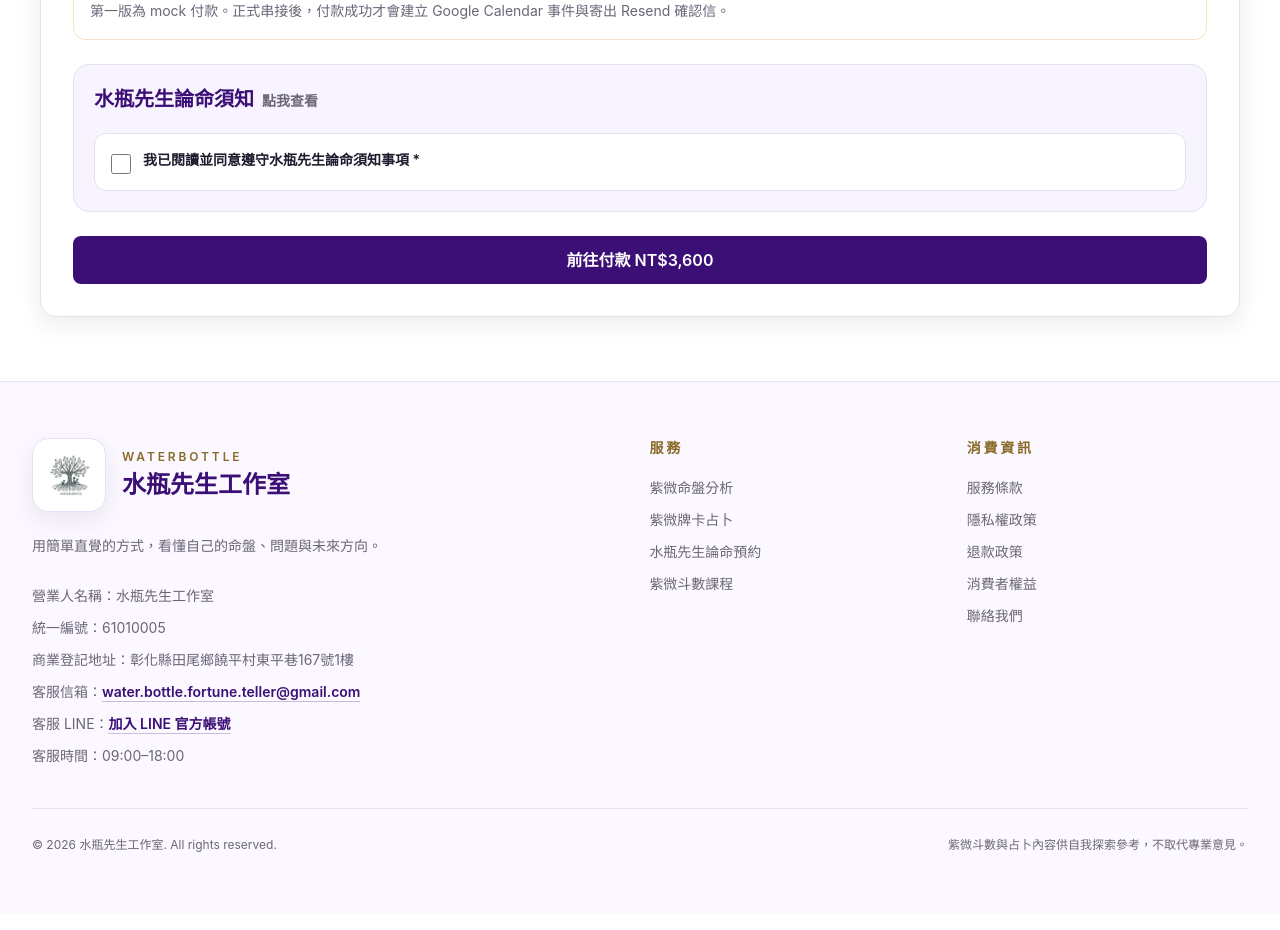
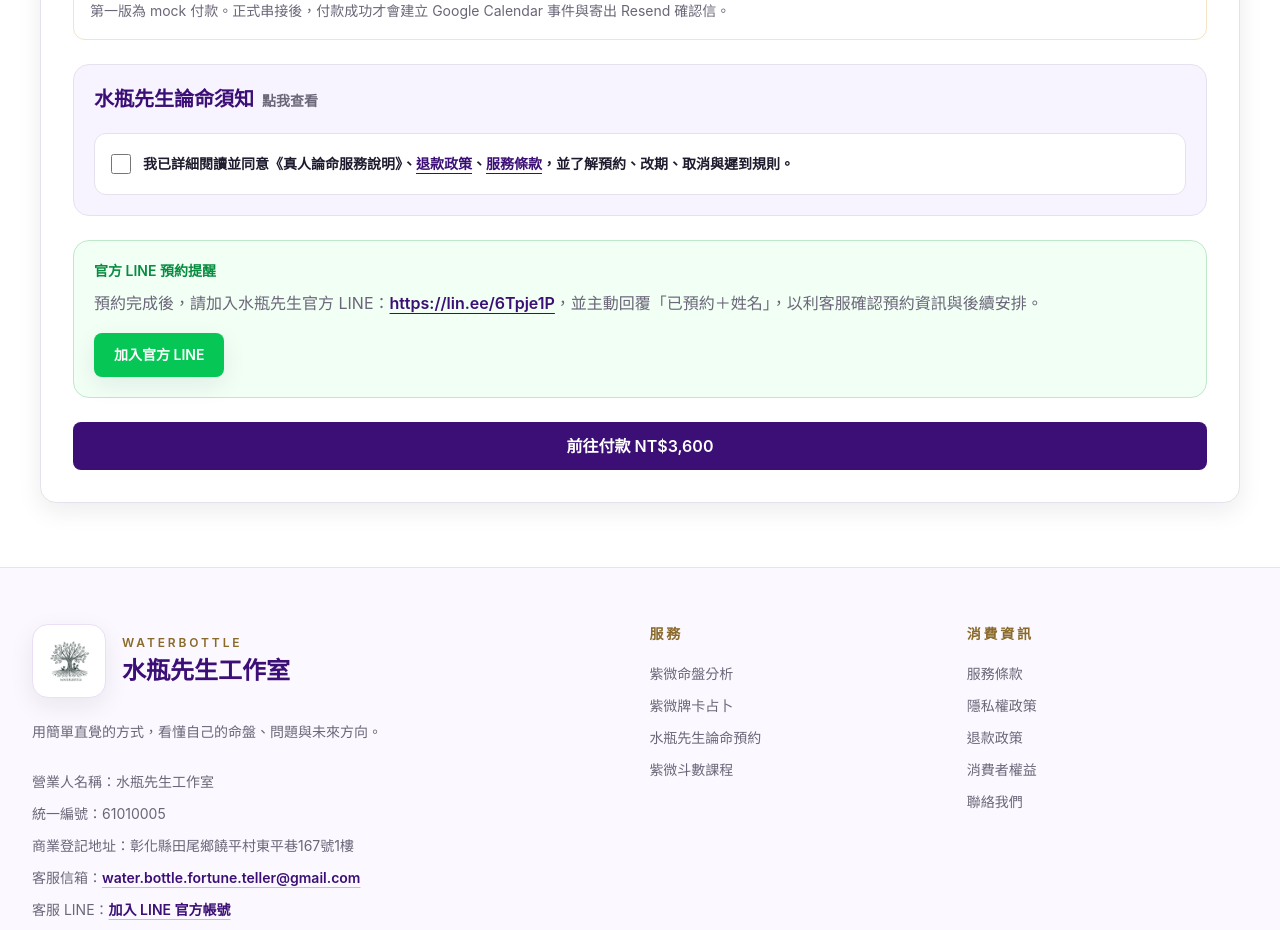
Before and after one commit to tsaititsu/tsu-waterbottle-site, a Next.js app: page /booking in a window 1280 px wide. Shown: the part 2480-3410 px from the top of the page. Built offline with nearby package versions, Linux system fonts and the light colour scheme; no server answers.

Commit message:
feat: add booking LINE reminder and agreement checkbox

```diff
--- a/src/components/BookingForm.tsx
+++ b/src/components/BookingForm.tsx
@@ -1,6 +1,7 @@
 'use client'
 
 import { CalendarDays, CheckCircle2 } from 'lucide-react'
+import Link from 'next/link'
 import { useRef, useState } from 'react'
 import { ActionButton } from './ActionButton'
 import { bookingPlans, getBookingPlan } from '@/lib/bookingPlans'
@@ -92,7 +93,7 @@
       return null
     }
     if (!hasAcceptedNotice) {
-      setFormError('請先閱讀並勾選同意水瓶先生論命須知事項。')
+      setFormError('請先勾選同意真人論命服務說明、退款政策、服務條款與預約相關規則。')
       return null
     }
 
@@ -392,15 +393,45 @@
             </div>
           </details>
 
-          <label className="mt-5 flex cursor-pointer items-start gap-3 rounded-xl border border-borderSoft bg-white p-4 text-sm font-semibold text-textDark">
+          <div className="mt-5 flex items-start gap-3 rounded-xl border border-borderSoft bg-white p-4 text-sm font-semibold leading-7 text-textDark">
             <input
+              id="booking-terms-consent"
               checked={hasAcceptedNotice}
               className="mt-1 h-5 w-5 accent-deepPurple"
               onChange={(event) => setHasAcceptedNotice(event.target.checked)}
               type="checkbox"
             />
-            <span>我已閱讀並同意遵守水瓶先生論命須知事項 *</span>
-          </label>
+            <p>
+              我已詳細閱讀並同意《真人論命服務說明》、
+              <Link className="text-deepPurple underline underline-offset-4" href="/refund-policy">
+                退款政策
+              </Link>
+              、
+              <Link className="text-deepPurple underline underline-offset-4" href="/terms">
+                服務條款
+              </Link>
+              ，並了解預約、改期、取消與遲到規則。
+            </p>
+          </div>
+        </div>
+
+        <div className="rounded-2xl border border-[#bfe8cb] bg-[#f1fff5] p-5">
+          <p className="text-sm font-semibold text-[#078c3f]">官方 LINE 預約提醒</p>
+          <p className="mt-2 leading-7 text-textMuted">
+            預約完成後，請加入水瓶先生官方 LINE：
+            <a className="font-semibold text-deepPurple underline underline-offset-4" href={officialLineUrl} rel="noopener noreferrer" target="_blank">
+              {officialLineUrl}
+            </a>
+            ，並主動回覆「已預約＋姓名」，以利客服確認預約資訊與後續安排。
+          </p>
+          <a
+            className="focus-ring mt-4 inline-flex rounded-lg bg-[#06c755] px-5 py-3 text-sm font-semibold text-white shadow-soft transition hover:scale-[1.02]"
+            href={officialLineUrl}
+            rel="noopener noreferrer"
+            target="_blank"
+          >
+            加入官方 LINE
+          </a>
         </div>
 
         {formError && <p className="text-sm font-semibold text-deepPurple">{formError}</p>}
```
